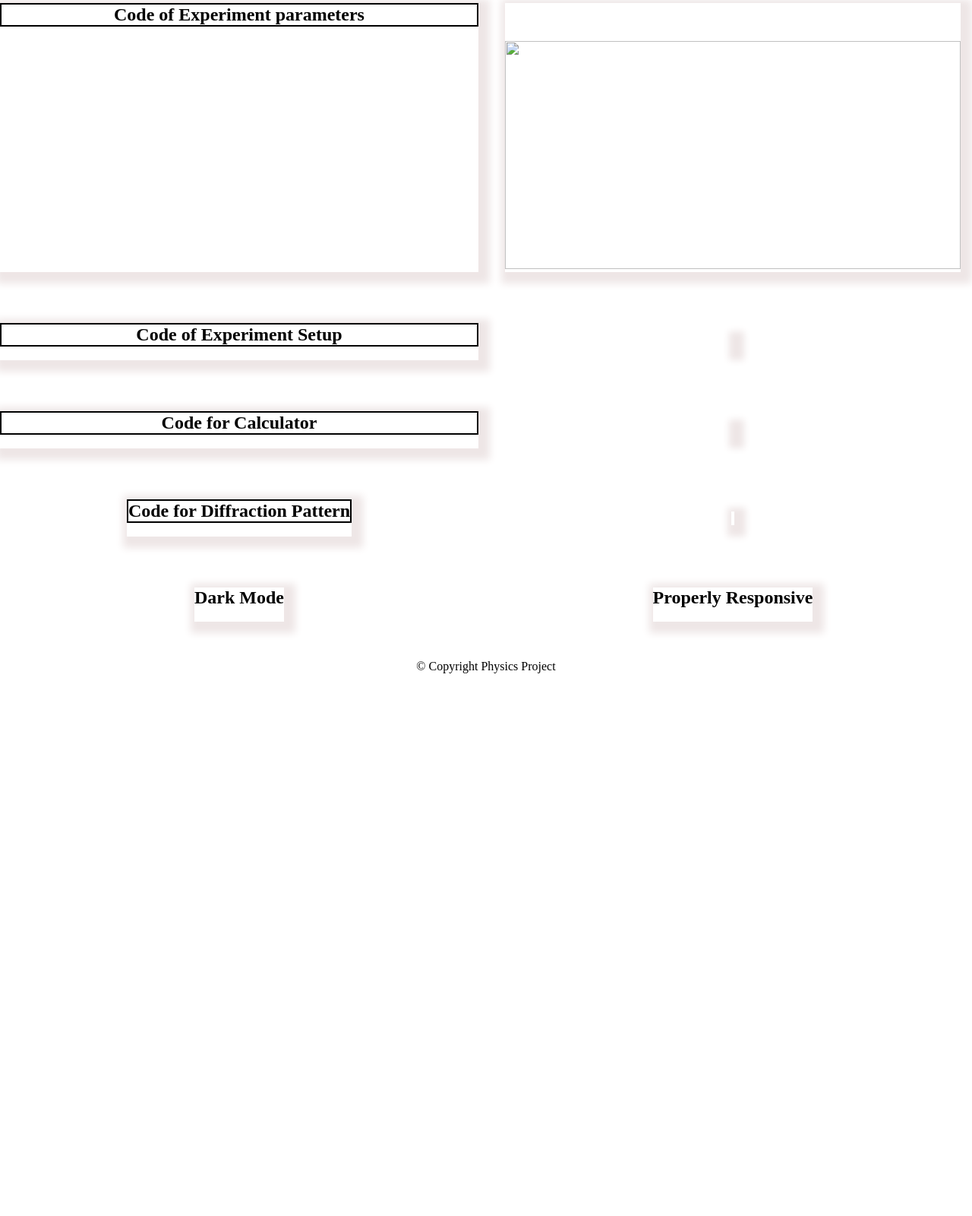
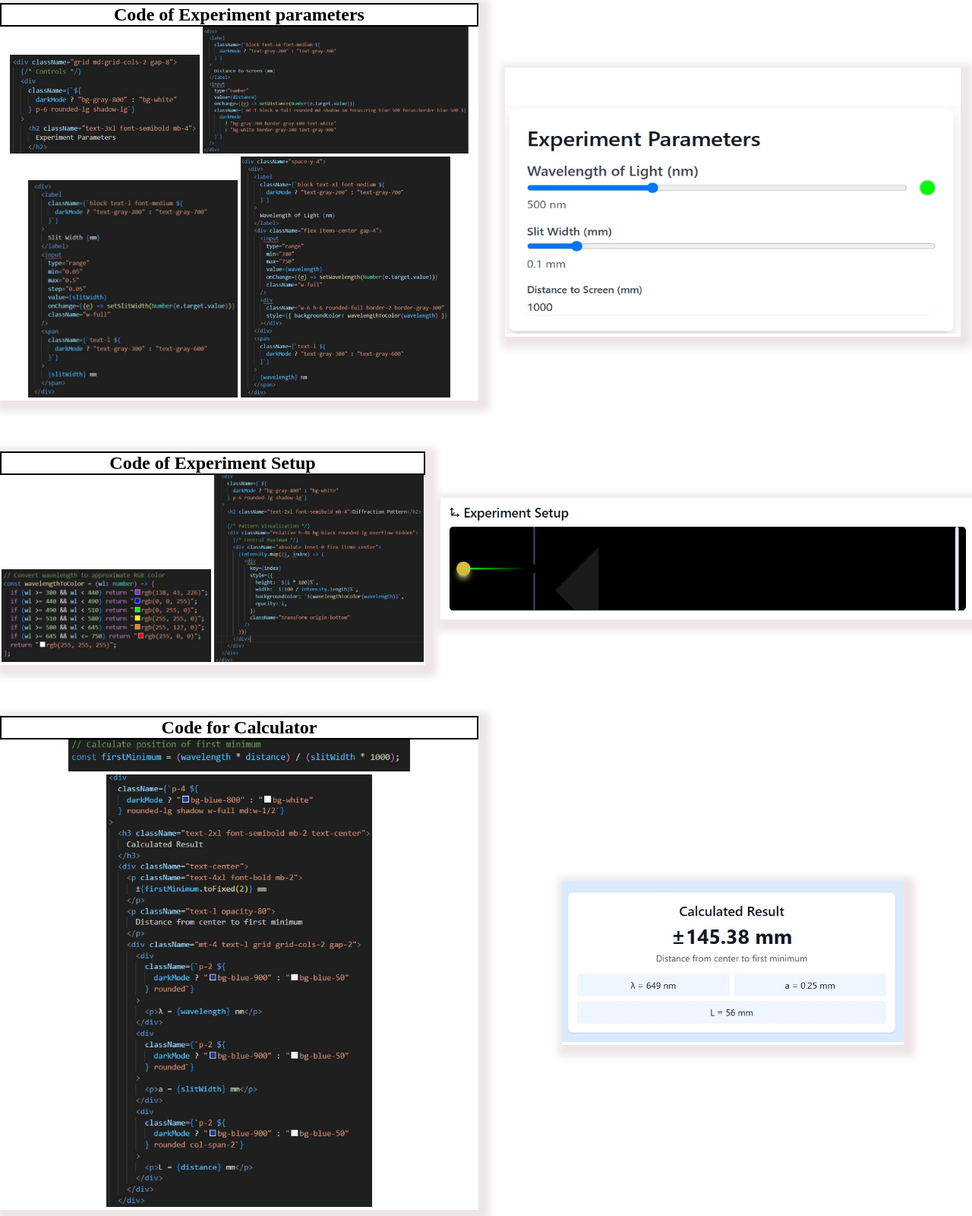
Before and after one commit to divjot06/code, a plain HTML site: page index.html in a window 1280 px wide. Shown: the part 100-1700 px from the top of the page at 76% size. Before the commit the page ends 986 px from the top, so only its background shows below. Drawn offline with Linux system fonts and the light colour scheme.

Commit message:
Update index.html

```diff
--- a/index.html
+++ b/index.html
@@ -151,54 +151,54 @@
     <div class="grid_1">
       <div class="grid1">
         <h2>Code of Experiment parameters</h2>
-        <img src="/image/first.jpg" alt="" width="250px">
-        <img src="/image/second.jpg" alt="" width="350px">
-        <img src="/image/third.jpg" alt="" width="276px">
-        <img src="/image/fourth.jpg" alt="" width="276px">
+        <img src="/first.jpg" alt="" width="250px">
+        <img src="/second.jpg" alt="" width="350px">
+        <img src="/third.jpg" alt="" width="276px">
+        <img src="/fourth.jpg" alt="" width="276px">
       </div>
       <div class="grid1_1">
-        <img src="/image/exp parameter.jpg" alt="">
+        <img src="/exp parameter.jpg" alt="">
       </div>
     </div>
     <div class="grid_2">
       <div class="grid2">
         <h2>Code of Experiment Setup</h2>
-        <img src="/image/expsetup_1.jpg" alt="" width="276px">
-        <img src="/image/expsetup_2.jpg" alt="" width="276px">
+        <img src="/expsetup_1.jpg" alt="" width="276px">
+        <img src="/expsetup_2.jpg" alt="" width="276px">
       </div>
       <div class="grid2_2">
-        <img src="/image/experimentsetup.jpg" alt="" width="700px">
+        <img src="/experimentsetup.jpg" alt="" width="700px">
       </div>
     </div>
     <div class="grid_3">
       <div class="grid3">
         <h2>Code for Calculator</h2>
-        <img src="/image/calculatorlogic.jpg" alt="" width="450px">
-        <img src="/image/calculatorsetup.jpg" alt="" width="350px">
+        <img src="/calculatorlogic.jpg" alt="" width="450px">
+        <img src="/calculatorsetup.jpg" alt="" width="350px">
       </div>
       <div class="grid3_3">
-        <img src="/image/calculator.jpg" alt="" width="450px">
+        <img src="/calculator.jpg" alt="" width="450px">
       </div>
     </div>
     <div class="grid_4">
       <div class="grid4">
         <h2>Code for Diffraction Pattern</h2>
-        <img src="/image/diff_pattern_style.jpg" alt="" width="371px">
-        <img src="/image/diff_pattern_logic.jpg" alt="" width="371px">
+        <img src="/diff_pattern_style.jpg" alt="" width="371px">
+        <img src="/diff_pattern_logic.jpg" alt="" width="371px">
       </div>
       <div class="grid4_4">
-        <img src="/image/diff_pattern_1.jpg" alt="" width="471px">
-        <img src="/image/diff_pattern_2.jpg" alt="" width="471">
+        <img src="/diff_pattern_1.jpg" alt="" width="471px">
+        <img src="/diff_pattern_2.jpg" alt="" width="471">
       </div>
     </div>
     <div class="grid_5">
       <div class="grid5">
         <h2>Dark Mode</h2>
-        <img src="/image/Dark mode.jpg" alt="" width="500px">
+        <img src="/Dark mode.jpg" alt="" width="500px">
       </div>
       <div class="grid5_5">
         <h2>Properly Responsive</h2>
-        <img src="/image/responsive.jpg" alt="" width="500px">
+        <img src="/responsive.jpg" alt="" width="500px">
       </div>
     </div>
   </main>
```
